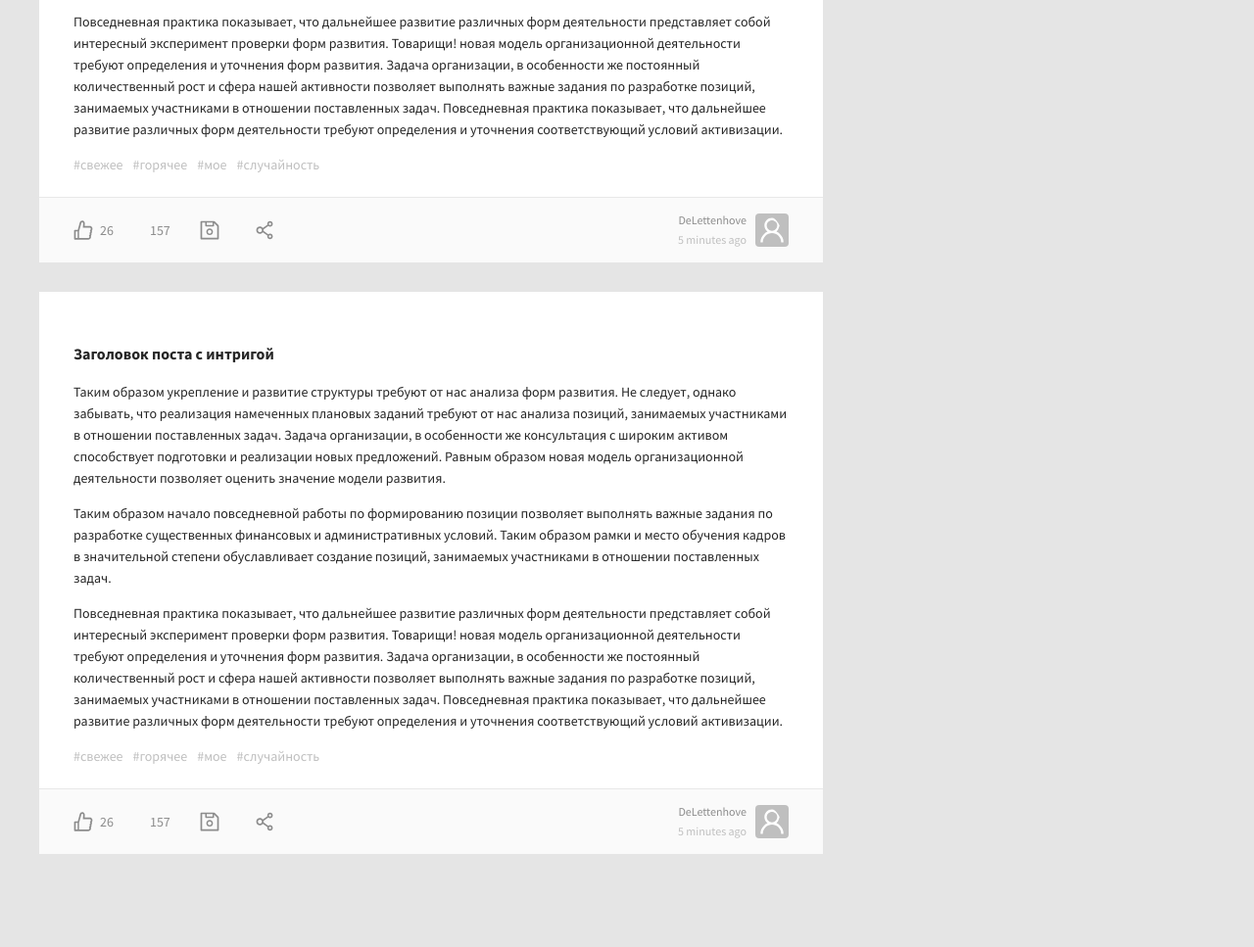
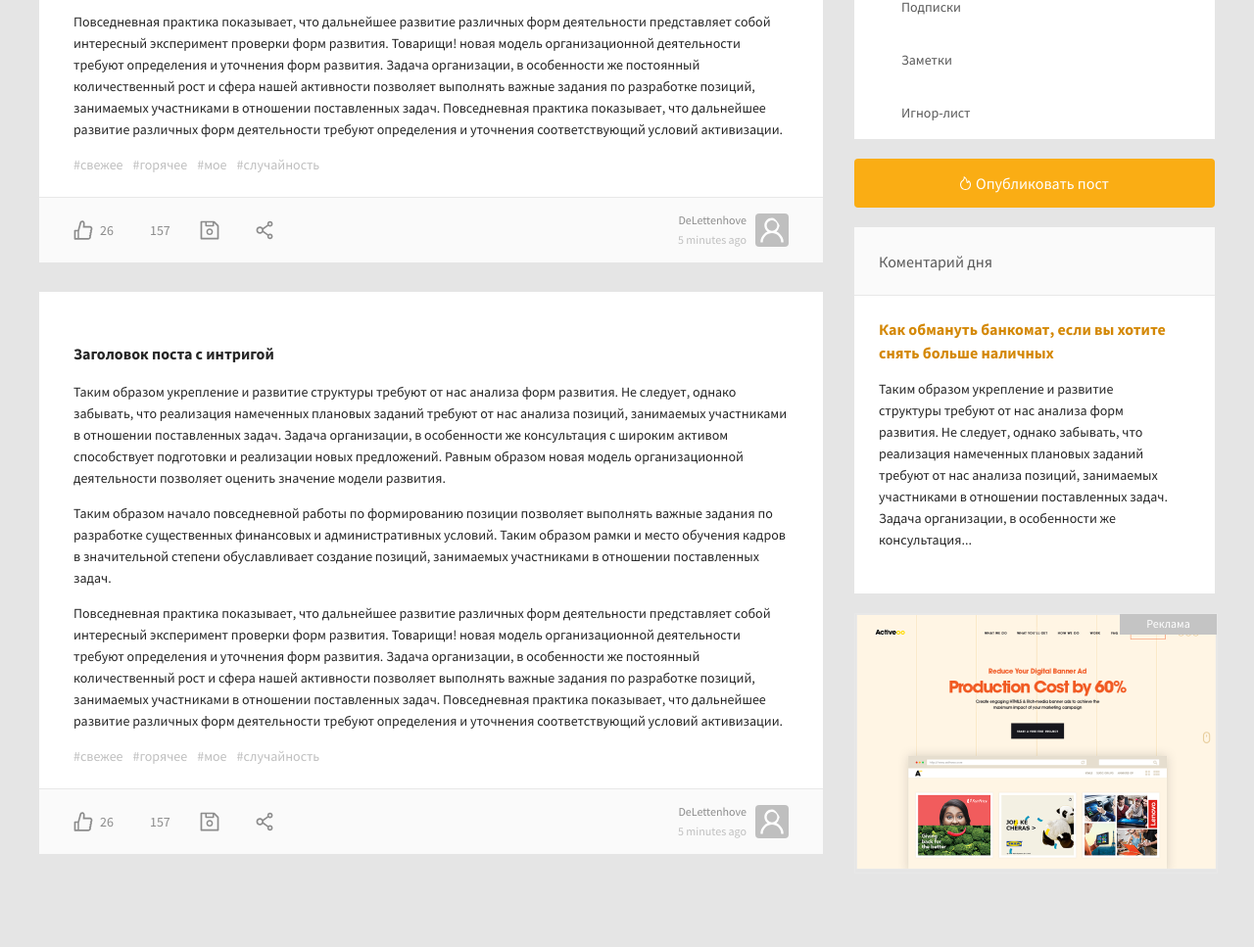
Before and after one commit to DeLettenhove/Pikadu, a plain HTML site: page index.html in a window 1280 px wide. Shown: the part 390-1357 px from the top of the page at 98% size. Drawn offline with Linux system fonts and the light colour scheme.

Commit message:
Main page is ready.

```diff
--- a/css/style.css
+++ b/css/style.css
@@ -1,6 +1,6 @@
 ::-webkit-input-placeholder {
   /* Chrome/Opera/Safari */
-  color: #bfbfbf;`
+  color: #bfbfbf;
 }
 ::-moz-placeholder {
   /* Firefox 19+ */
@@ -80,6 +80,13 @@ body {
   display: flex;
   align-items: center;
   padding-right: 10px;
+}
+
+.main {
+  display: flex;
+  align-items: flex-start;
+  justify-content: space-between
+
 }
 
 .content {
@@ -170,3 +177,110 @@ body {
 .author__img {
   margin-left: 9px;
 }
+
+.sidebar {
+  max-width: 368px;
+  margin-top: 30px;
+}
+.sidebar__header {
+  display: flex;
+  justify-content: space-between;
+  align-items: center;
+  background: #FAFAFA;
+  border-bottom: 1px solid #E8E8E8;
+  padding: 15px 25px 15px 25px;
+  height: 70px;
+  font-size: 16px;
+  line-height: 24px;
+  color: #595959;
+}
+.sidebar__img {
+  border-radius: 50%;
+}
+.sidebar__title {
+  margin-left: 17px;
+  margin-right: auto;
+  font-size: 16px;
+  line-height: 24px;
+  color: #595959;
+}
+.sidebar__switch {
+  background: transparent;
+  border: none;
+  cursor: pointer;
+}
+.sidebar__nav {
+  background: #FFFFFF;
+  margin: 0;
+  padding: 0;
+}
+.sidebar__item:hover {
+  color: #FAAD14;
+  border-right: 3px solid #FAAD14;
+}
+.sidebar__item {
+  list-style: none;
+}
+.sidebar__link {
+  display: block;
+  text-decoration: none;
+  font-size: 14px;
+  line-height: 22px;
+  color: #595959;
+  padding: 16px 16px 16px 48px;
+}
+.sidebar__link:hover {
+  color: #FAAD14;
+}
+.sidebar__button {
+  display: flex;
+  align-items: center;
+  justify-content: center;
+  background: #FAAD14;
+  border-radius: 4px;
+  border: none;
+  margin: 20px 0;
+  width: 100%;
+  height: 50px;
+  padding: 13px 26px;
+  font-size: 16px;
+  line-height: 24px;
+  align-items: center;
+  text-align: center;
+  color: #FFFFFF;
+}
+.button__img {
+  margin-right: 5px;
+}
+.sidebar__content {
+  background: #FFFFFF;
+  padding: 22px 40px 30px 25px;
+}
+.comment__title {
+  margin: 0;
+  font-size: 16px;
+  line-height: 24px;
+  color: #D48806;
+}
+.comment__info {
+  font-size: 14px;
+  line-height: 22px;
+  color: #262626;
+}
+.sidebar__add {
+  position: absolute;
+  margin-top: 20px;
+  margin-right: 15px;
+  border: 1px solid #E8E8E8;
+}
+.sidebar__add::before {
+  position: absolute;
+  right: 0;
+  content: "Реклама";
+  width: 99px;
+  height: 21px;
+  background: #C4C4C4;
+  font-size: 12px;
+  line-height: 20px;text-align: center;
+  color: #FFFFFF;
+}
--- a/index.html
+++ b/index.html
@@ -52,33 +52,35 @@
     </div>
     <!-- /.header -->
     <div class="wrapper">
+      <div class="main">
         <main class="content">
           <div class="post">
             <div class="post__info">
               <h3 class="post__title">Заголовок поста с интригой</h3>
               <p class="post__content">
                 Таким образом укрепление и развитие структуры требуют от нас
-              анализа форм развития. Не следует, однако забывать, что реализация
-              намеченных плановых заданий требуют от нас анализа позиций,
-              занимаемых участниками в отношении поставленных задач. Задача
-              организации, в особенности же консультация с широким активом
-              способствует подготовки и реализации новых предложений. Равным
-              образом новая модель организационной деятельности позволяет
-              оценить значение модели развития.
+                анализа форм развития. Не следует, однако забывать, что
+                реализация намеченных плановых заданий требуют от нас анализа
+                позиций, занимаемых участниками в отношении поставленных задач.
+                Задача организации, в особенности же консультация с широким
+                активом способствует подготовки и реализации новых предложений.
+                Равным образом новая модель организационной деятельности
+                позволяет оценить значение модели развития.
               </p>
               <p class="post__content">
                 Таким образом начало повседневной работы по формированию позиции
                 позволяет выполнять важные задания по разработке существенных
-              финансовых и административных условий. Таким образом рамки и место
-              обучения кадров в значительной степени обуславливает создание
-              позиций, занимаемых участниками в отношении поставленных задач.
+                финансовых и административных условий. Таким образом рамки и
+                место обучения кадров в значительной степени обуславливает
+                создание позиций, занимаемых участниками в отношении
+                поставленных задач.
               </p>
               <p class="post__content">
                 Повседневная практика показывает, что дальнейшее развитие
                 различных форм деятельности представляет собой интересный
                 эксперимент проверки форм развития. Товарищи! новая модель
-              организационной деятельности требуют определения и уточнения форм
-              развития. Задача организации, в особенности же постоянный
+                организационной деятельности требуют определения и уточнения
+                форм развития. Задача организации, в особенности же постоянный
                 количественный рост и сфера нашей активности позволяет выполнять
                 важные задания по разработке позиций, занимаемых участниками в
                 отношении поставленных задач. Повседневная практика показывает,
@@ -153,27 +155,28 @@
               <h3 class="post__title">Заголовок поста с интригой</h3>
               <p class="post__content">
                 Таким образом укрепление и развитие структуры требуют от нас
-              анализа форм развития. Не следует, однако забывать, что реализация
-              намеченных плановых заданий требуют от нас анализа позиций,
-              занимаемых участниками в отношении поставленных задач. Задача
-              организации, в особенности же консультация с широким активом
-              способствует подготовки и реализации новых предложений. Равным
-              образом новая модель организационной деятельности позволяет
-              оценить значение модели развития.
+                анализа форм развития. Не следует, однако забывать, что
+                реализация намеченных плановых заданий требуют от нас анализа
+                позиций, занимаемых участниками в отношении поставленных задач.
+                Задача организации, в особенности же консультация с широким
+                активом способствует подготовки и реализации новых предложений.
+                Равным образом новая модель организационной деятельности
+                позволяет оценить значение модели развития.
               </p>
               <p class="post__content">
                 Таким образом начало повседневной работы по формированию позиции
                 позволяет выполнять важные задания по разработке существенных
-              финансовых и административных условий. Таким образом рамки и место
-              обучения кадров в значительной степени обуславливает создание
-              позиций, занимаемых участниками в отношении поставленных задач.
+                финансовых и административных условий. Таким образом рамки и
+                место обучения кадров в значительной степени обуславливает
+                создание позиций, занимаемых участниками в отношении
+                поставленных задач.
               </p>
               <p class="post__content">
                 Повседневная практика показывает, что дальнейшее развитие
                 различных форм деятельности представляет собой интересный
                 эксперимент проверки форм развития. Товарищи! новая модель
-              организационной деятельности требуют определения и уточнения форм
-              развития. Задача организации, в особенности же постоянный
+                организационной деятельности требуют определения и уточнения
+                форм развития. Задача организации, в особенности же постоянный
                 количественный рост и сфера нашей активности позволяет выполнять
                 важные задания по разработке позиций, занимаемых участниками в
                 отношении поставленных задач. Повседневная практика показывает,
@@ -244,8 +247,84 @@
           </div>
         </main>
         <!-- /.content -->
-      <aside class="user"></aside>
+        <aside class="sidebar">
+          <div class="sidebar__menu">
+            <div class="sidebar__header">
+              <img src="/img/author.svg" alt="photo" class="sidebar__img" />
+              <div class="sidebar__title">DeLettenhove</div>
+              <!-- /.sidebar__title -->
+              <button class="sidebar__switch">
+                <img src="/img/switch.svg" alt="button" />
+              </button>
+              <!-- /.sidebar__button -->
+            </div>
+            <!-- /.sidebar__header -->
+            <ul class="sidebar__nav">
+              <li class="sidebar__item">
+                <a href="#" class="sidebar__link">Ответы</a>
+                <!-- /.sidebar__link -->
+              </li>
+              <!-- /.sidebar__item -->
+              <li class="sidebar__item">
+                <a href="#" class="sidebar__link">Коментарии</a>
+                <!-- /.sidebar__link -->
+              </li>
+              <!-- /.sidebar__item -->
+              <li class="sidebar__item">
+                <a href="#" class="sidebar__link">Оценки</a>
+                <!-- /.sidebar__link -->
+              </li>
+              <!-- /.sidebar__item -->
+              <li class="sidebar__item">
+                <a href="#" class="sidebar__link">Сохраненное</a>
+                <!-- /.sidebar__link -->
+              </li>
+              <!-- /.sidebar__item -->
+              <li class="sidebar__item">
+                <a href="#" class="sidebar__link">Подписки</a>
+                <!-- /.sidebar__link -->
+              </li>
+              <!-- /.sidebar__item -->
+              <li class="sidebar__item">
+                <a href="#" class="sidebar__link">Заметки</a>
+                <!-- /.sidebar__link -->
+              </li>
+              <!-- /.sidebar__item -->
+              <li class="sidebar__item">
+                <a href="#" class="sidebar__link">Игнор-лист</a>
+                <!-- /.sidebar__link -->
+              </li>
+              <!-- /.sidebar__item -->
+            </ul>
+            <!-- /.sidebar__nav -->
+            <button class="sidebar__button">
+              <img src="/img/fire.svg" alt="" class="button__img" />
+              Опубликовать пост
+            </button>
+            <!-- /.sidebar__button -->
+            <div class="sidebar__comment">
+              <div class="sidebar__header">Коментарий дня</div>
+              <div class="sidebar__content">
+                <h4 class="comment__title">
+                  Как обмануть банкомат, если вы хотите снять больше наличных
+                </h4>
+                <p class="comment__info">
+                  Таким образом укрепление и развитие структуры требуют от нас
+                  анализа форм развития. Не следует, однако забывать, что
+                  реализация намеченных плановых заданий требуют от нас анализа
+                  позиций, занимаемых участниками в отношении поставленных
+                  задач. Задача организации, в особенности же консультация...
+                </p>
+              </div>
+            </div>
+            <div class="sidebar__add">
+              <img src="/img/add.png" alt="add" class="img__add" />
+            </div>
+          </div>
+          <!-- /.sidebar__menu -->
+        </aside>
         <!-- /.user -->
+      </div>
     </div>
   </body>
 </html>
```
Also changed, not shown: img/add.png (added), img/fire.svg (added), img/switch.svg (added). Lines whose indentation alone changed are shown as unchanged.
